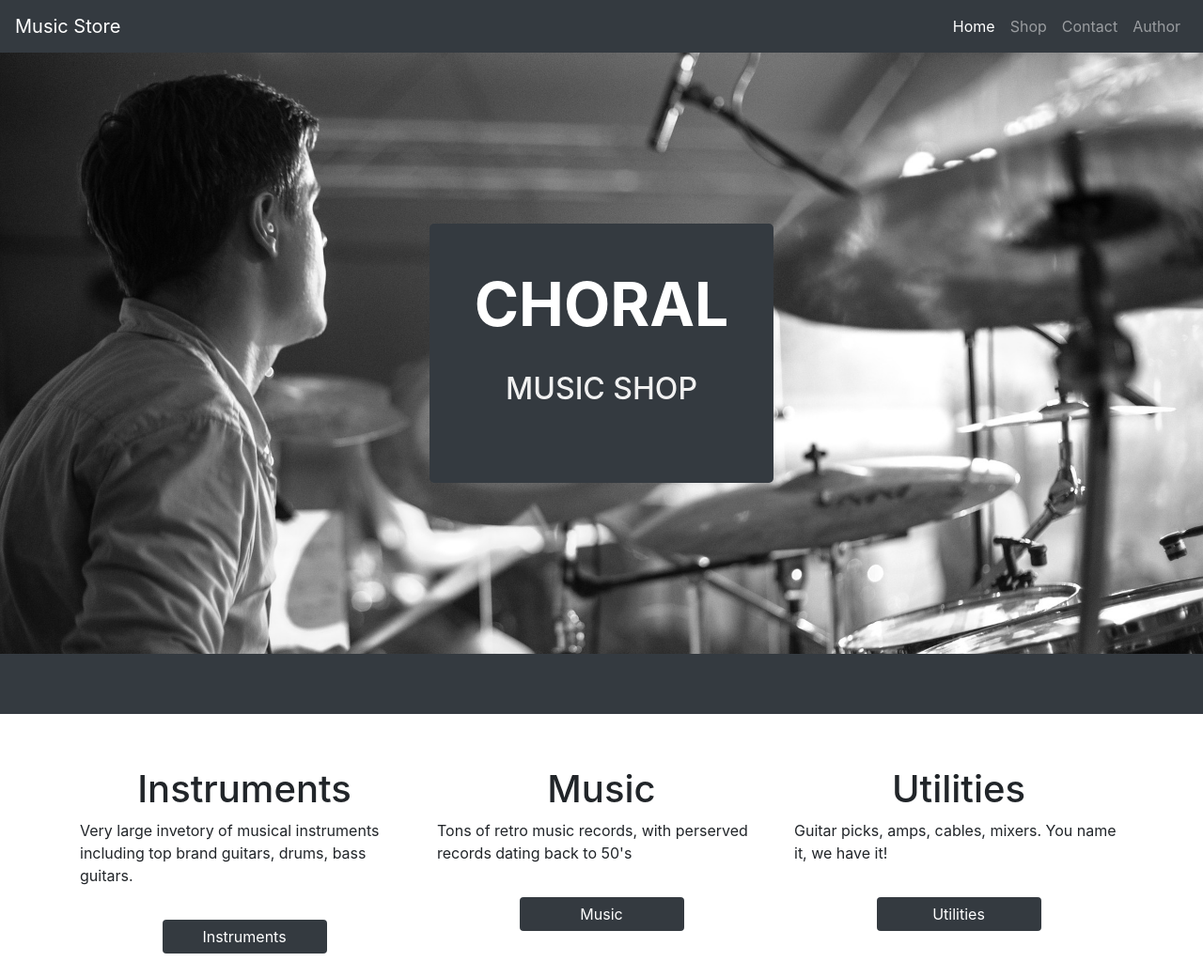
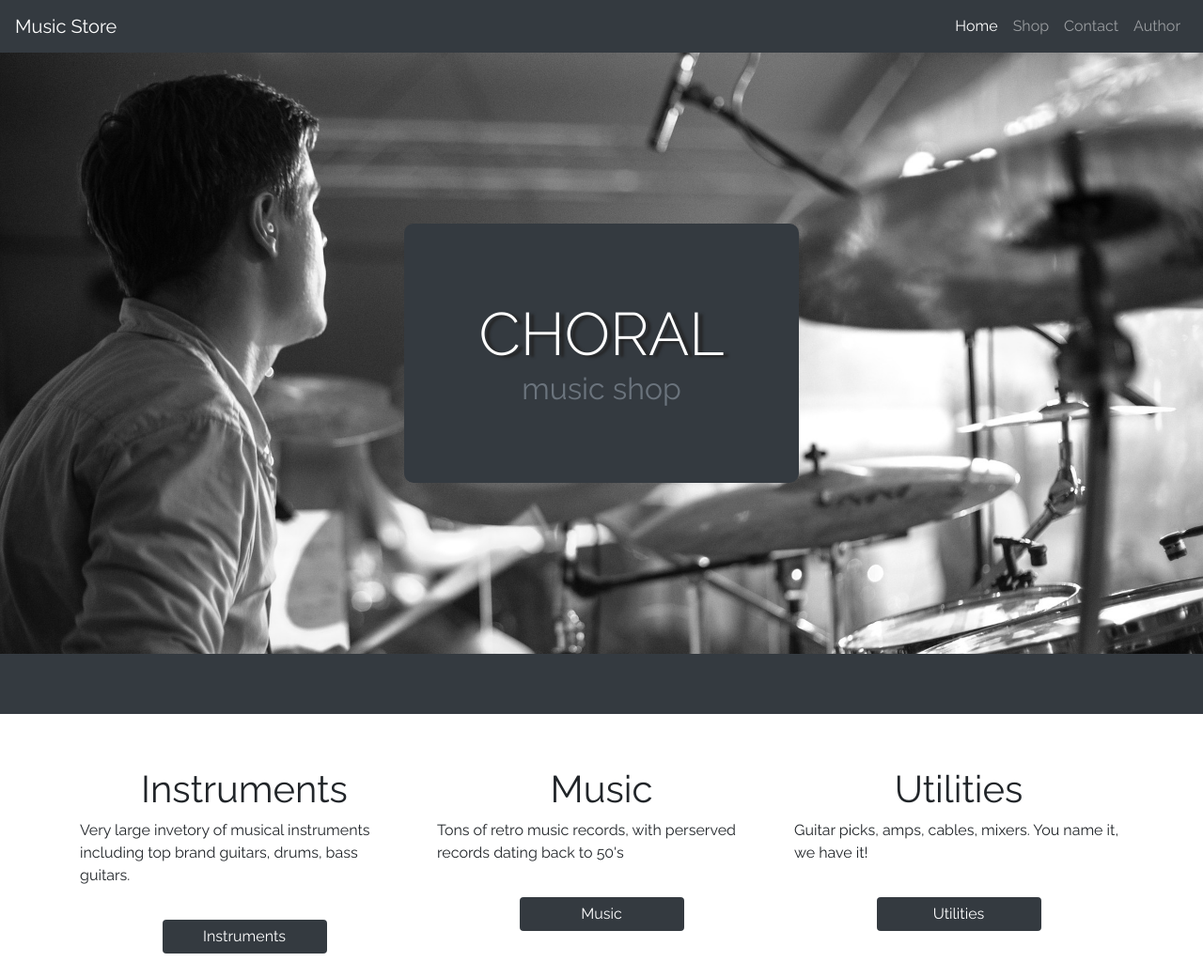
Before and after one commit to dev-cyprium/web-programming-ict, a PHP site: page / in a window 1280 px wide. Shown: the top 1040 px of the page at 94% size. Run offline with PHP 8.4, Linux system fonts and the light colour scheme.

Commit message:
Izmena fontova i paddinga za large screen

```diff
--- a/style.css
+++ b/style.css
@@ -1,5 +1,8 @@
+@import url('https://fonts.googleapis.com/css?family=Raleway:300,300i,400');
+
 body, html {
   height: 100%;
+  font-family: 'Raleway', sans-serif;
 }
 
 a {
@@ -7,7 +10,8 @@ a {
 }
 
 a:hover,
-a:active{
+a:active,
+a:focus {
   color: #658700;
 }
 
@@ -26,22 +30,22 @@ a:active{
   font-size: 4rem;
   text-transform: uppercase;
   color: white;
-  font-weight: 700;
-  text-shadow: 5px 2px 3px #black;
+  font-weight: lighter;
+  text-shadow: 5px 2px 3px #232323;
+  margin-bottom: 0;
 }
 
 .header-image h2 {
-  color: #f1f1f1;
-  text-transform: uppercase;
-  margin: 2rem;
-
+  color: #6b747d;
+  text-transform: lowercase;
+  margin: 0 1em;
 }
 
 .name-wrapper {
   background: #343A40;
   color: black;
-  padding: 3rem;
-  border-radius: 5px;
+  padding: 5rem;
+  border-radius: 10px;
 }
 
 .content-divider {
@@ -80,7 +84,8 @@ a:active{
 }
 
 .btn-primary:hover,
-.btn-primary:active {
+.btn-primary:active,
+.btn-primary:focus {
   background: #181c21;
 }
 
```
